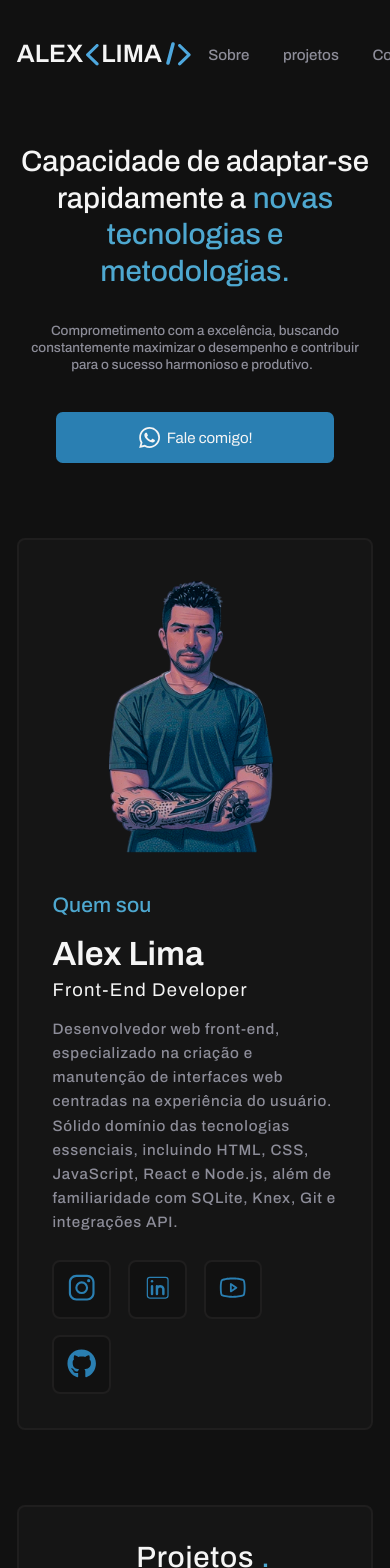
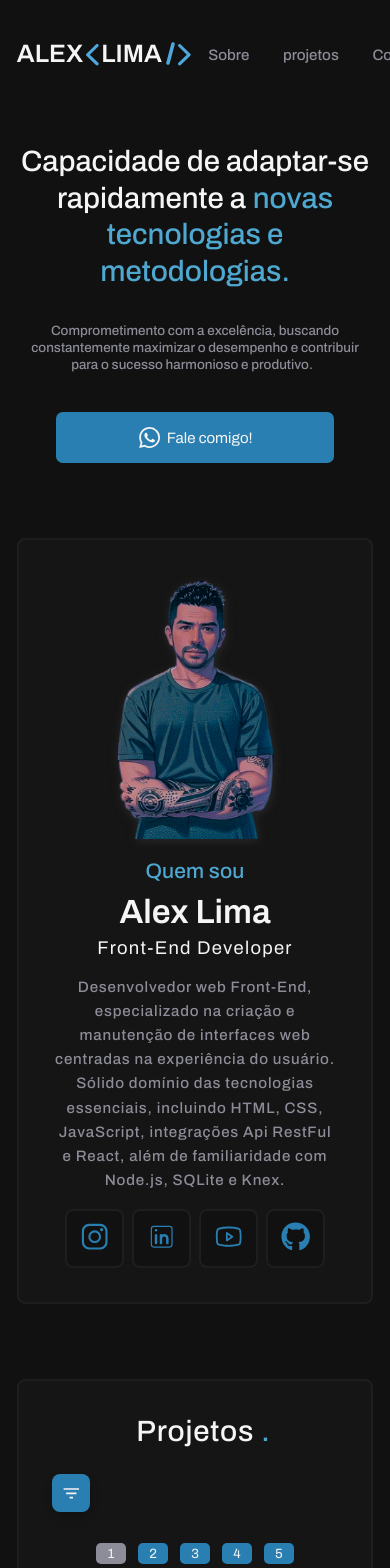
Before and after one commit to A1exLima/portfolio_alex_lima_react, a React (Vite) app: page / in a window 390 px wide. Shown: the top 1568 px of the page. Built offline with nearby package versions, Linux system fonts and the light colour scheme.

Commit message:
refactor(about): Alteração responsividade
- Alinhamento da imagem
- centralização dos componentes
- Alteração dos paddings para melhor visualização

```diff
--- a/src/components/about/index.tsx
+++ b/src/components/about/index.tsx
@@ -23,11 +23,11 @@ export function About() {
           <h4>Front-End Developer</h4>
 
           <p>
-            Desenvolvedor web front-end, especializado na criação e manutenção
+            Desenvolvedor web Front-End, especializado na criação e manutenção
             de interfaces web centradas na experiência do usuário. Sólido
             domínio das tecnologias essenciais, incluindo HTML, CSS, JavaScript,
-            React e Node.js, além de familiaridade com SQLite, Knex, Git e
-            integrações API.
+            integrações Api RestFul e React, além de familiaridade com Node.js,
+            SQLite e Knex.
           </p>
         </div>
 
--- a/src/components/about/style.ts
+++ b/src/components/about/style.ts
@@ -3,23 +3,31 @@ import styled from 'styled-components'
 export const AboutContainer = styled.section`
   width: 100%;
   height: 58.5rem;
+
+  display: flex;
+  align-items: center;
+  gap: 2rem;
+
   border: 2px solid ${(props) => props.theme['border-theme']};
   border-radius: 8px;
   padding: 4rem;
+
   background-color: ${(props) => props.theme['container-theme']};
-
-  display: flex;
-  align-items: center;
-  gap: 4rem;
 
   > figure {
     min-width: 51.2rem;
-    height: 50rem;
+    display: flex;
+    align-items: center;
+    justify-content: center;
 
     > img {
-      width: 100%;
+      margin-left: 1rem;
+      width: 95%;
       height: 100%;
       object-fit: contain;
+      filter: drop-shadow(
+        1px 2px 5px ${(props) => props.theme['child-border']}
+      );
     }
 
     animation: oscillation 6s ease-in-out infinite;
@@ -27,10 +35,10 @@ export const AboutContainer = styled.section`
     @keyframes oscillation {
       0%,
       100% {
-        filter: brightness(110%);
+        filter: brightness(105%);
       }
       50% {
-        filter: brightness(125%);
+        filter: brightness(120%);
       }
     }
   }
@@ -79,10 +87,11 @@ export const AboutContainer = styled.section`
     }
 
     > div:nth-child(2) {
-      padding-top: 3rem;
+      width: 100%;
       display: flex;
       flex-wrap: wrap;
       gap: 2rem;
+      padding-top: 2rem;
     }
   }
 
@@ -94,12 +103,50 @@ export const AboutContainer = styled.section`
       width: 100%;
       height: 45rem;
     }
+
+    > div {
+      > div:nth-child(1) {
+        > h2 {
+          padding-bottom: 1rem;
+        }
+      }
+    }
+  }
+
+  @media (max-width: 768px) {
+    > div {
+      > div:nth-child(1) {
+        display: flex;
+        flex-direction: column;
+        align-items: center;
+
+        > h2 {
+          padding-bottom: 0.8rem;
+        }
+
+        > p {
+          text-align: center;
+        }
+      }
+
+      > div:nth-child(2) {
+        justify-content: center;
+      }
+    }
   }
 
   @media (max-width: 540px) {
     > figure {
       min-width: 100%;
       height: 100%;
+    }
+  }
+
+  @media (max-width: 395px) {
+    > div {
+      > div:nth-child(2) {
+        gap: 1rem;
+      }
     }
   }
 `
--- a/src/components/card/style.ts
+++ b/src/components/card/style.ts
@@ -14,6 +14,7 @@ export const CardContainer = styled.div<CardContainerProps>`
 
   .front,
   .back {
+    border-radius: 5px;
     border: 1px solid ${({ theme, $color }) => theme[BASE_COLORS[$color]]};
     position: absolute;
     width: 100%;
--- a/src/components/portfolioContent/index.tsx
+++ b/src/components/portfolioContent/index.tsx
@@ -78,7 +78,10 @@ export function PortfolioContent() {
       </h2>
 
       <FilterContainer>
-        <FilterButton onClick={handleFilterButton}>
+        <FilterButton
+          onClick={handleFilterButton}
+          title="Filtrar por tecnologia"
+        >
           {filterVisible ? <IoClose /> : <MdFilterList />}
         </FilterButton>
 
@@ -86,7 +89,7 @@ export function PortfolioContent() {
           {technologyFilterOptions.map((technology) => (
             <Filters
               key={technology}
-              title={`Filtrar por ${technology}`}
+              title={`${technology}`}
               $color={buttonsClicked.includes(technology) ? 'blue' : ''}
               onClick={() => handleTechnologiesFilter(technology)}
             >
--- a/src/components/projectGrid/style.ts
+++ b/src/components/projectGrid/style.ts
@@ -61,6 +61,6 @@ export const NavigationButton = styled.button`
 
   &:disabled {
     background-color: ${(props) => props.theme['project-gray']};
-    cursor: not-allowed;
+    cursor: default;
   }
 `
--- a/src/registrationProjectsAndTechnologies/projectRegistration.ts
+++ b/src/registrationProjectsAndTechnologies/projectRegistration.ts
@@ -27,7 +27,7 @@ export const projectRegistration: projectRegistrationProps[] = [
     link: 'https://fedelivery.netlify.app/',
     linkGitHub: 'https://github.com/A1exLima/food_explorer_front_end',
     technologies: ['html'],
-    color: 'blue',
+    color: 'red',
   },
   {
     id: 2,
@@ -38,7 +38,7 @@ export const projectRegistration: projectRegistrationProps[] = [
     link: 'https://keyrover.netlify.app/',
     linkGitHub: 'https://github.com/A1exLima/freelancer-key-rover',
     technologies: ['html', 'css'],
-    color: 'red',
+    color: 'blue',
   },
   {
     id: 3,
@@ -49,7 +49,7 @@ export const projectRegistration: projectRegistrationProps[] = [
     link: 'https://keyrover.netlify.app/',
     linkGitHub: 'https://github.com/A1exLima/freelancer-key-rover',
     technologies: ['javaScript'],
-    color: 'red',
+    color: 'violet',
   },
   {
     id: 4,
@@ -60,7 +60,7 @@ export const projectRegistration: projectRegistrationProps[] = [
     link: 'https://fedelivery.netlify.app/',
     linkGitHub: 'https://github.com/A1exLima/food_explorer_front_end',
     technologies: ['html'],
-    color: 'blue',
+    color: 'green',
   },
   {
     id: 5,
@@ -71,7 +71,7 @@ export const projectRegistration: projectRegistrationProps[] = [
     link: 'https://keyrover.netlify.app/',
     linkGitHub: 'https://github.com/A1exLima/freelancer-key-rover',
     technologies: ['html', 'css'],
-    color: 'red',
+    color: 'purple',
   },
   {
     id: 6,
@@ -93,7 +93,7 @@ export const projectRegistration: projectRegistrationProps[] = [
     link: 'https://fedelivery.netlify.app/',
     linkGitHub: 'https://github.com/A1exLima/food_explorer_front_end',
     technologies: ['html'],
-    color: 'blue',
+    color: 'green',
   },
   {
     id: 8,
@@ -104,7 +104,7 @@ export const projectRegistration: projectRegistrationProps[] = [
     link: 'https://keyrover.netlify.app/',
     linkGitHub: 'https://github.com/A1exLima/freelancer-key-rover',
     technologies: ['html', 'css'],
-    color: 'red',
+    color: 'violet',
   },
   {
     id: 9,
@@ -115,7 +115,7 @@ export const projectRegistration: projectRegistrationProps[] = [
     link: 'https://keyrover.netlify.app/',
     linkGitHub: 'https://github.com/A1exLima/freelancer-key-rover',
     technologies: ['html', 'css'],
-    color: 'red',
+    color: 'purple',
   },
   {
     id: 10,
```
